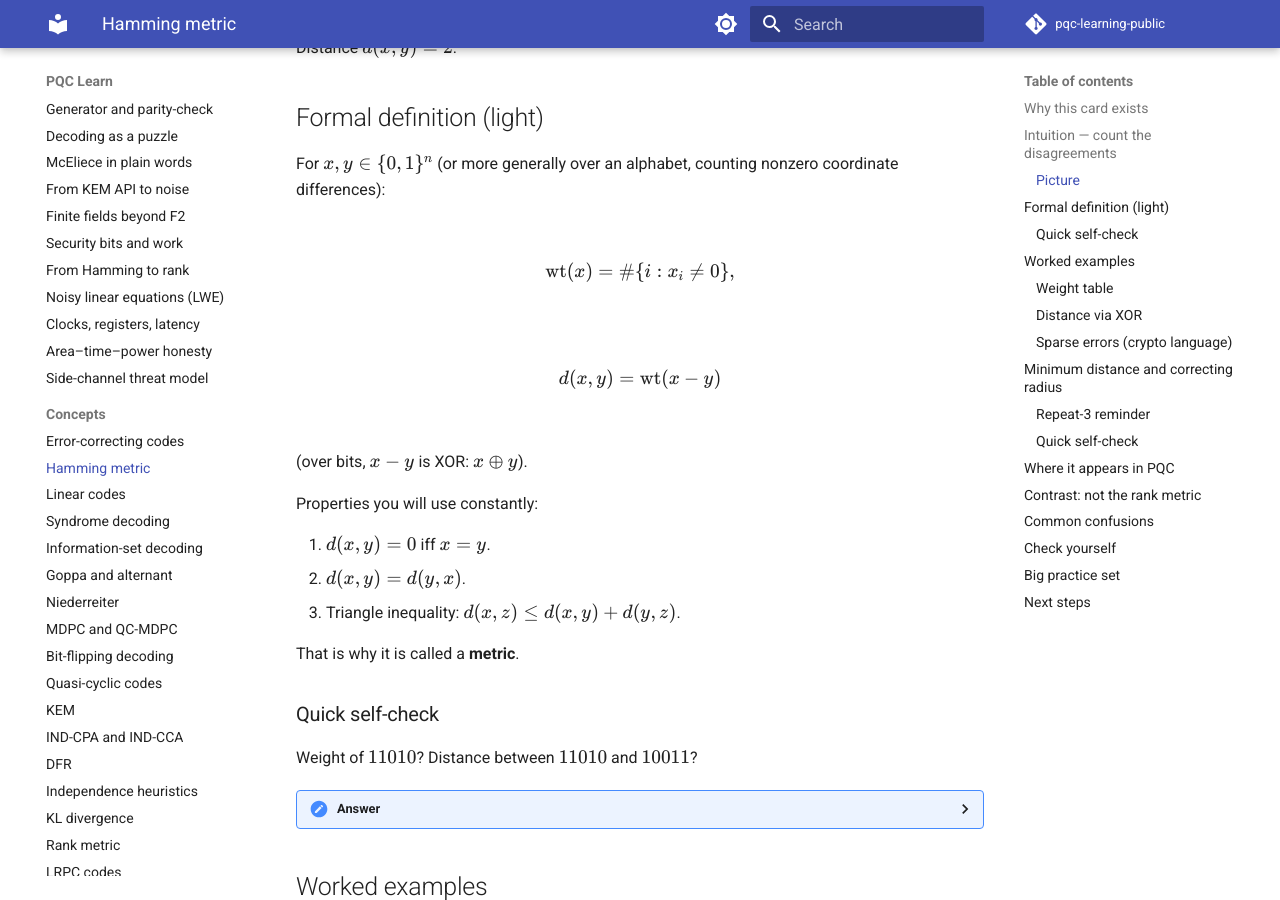
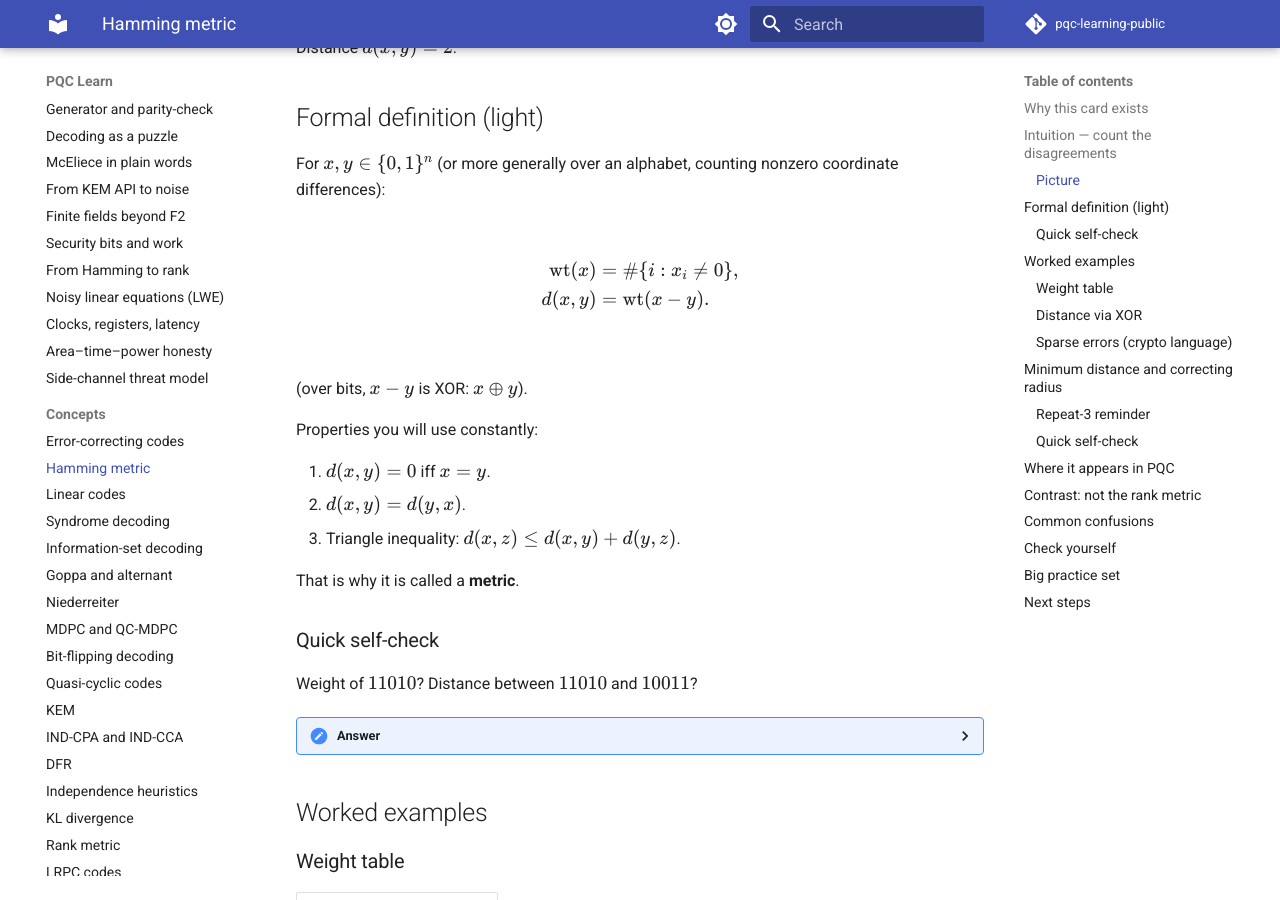
Before and after one commit to Post-Quantum-Cryptography-PQC/learning, an MkDocs documentation site: the page built from docs/concepts/hamming-metric.md, in a window 1280 px wide and 900 px high, scrolled down 1109 px. Built offline with MkDocs 1.6.1 and Material for MkDocs 9.7.7, drawn with Linux system fonts in a browser that asks for light colours; comment, search, counter and statistics services are not loaded.

```diff
--- a/docs/concepts/hamming-metric.md
+++ b/docs/concepts/hamming-metric.md
@@ -37,11 +37,10 @@ Distance $d(x,y)=2$.
 For $x,y\in\{0,1\}^n$ (or more generally over an alphabet, counting nonzero coordinate differences):
 
 $$
-\mathrm{wt}(x) = \#\{i: x_i \neq 0\},
-$$
-
-$$
-d(x,y) = \mathrm{wt}(x-y)
+\begin{aligned}
+\mathrm{wt}(x) &= \#\{i: x_i \neq 0\}, \\
+d(x,y) &= \mathrm{wt}(x-y).
+\end{aligned}
 $$
 
 (over bits, $x-y$ is XOR: $x\oplus y$).
```
Also changed, not shown: docs/concepts/goppa-alternant.md (+4 -4 lines), docs/fundamentals/why-cryptography.md (+4 -5 lines).
